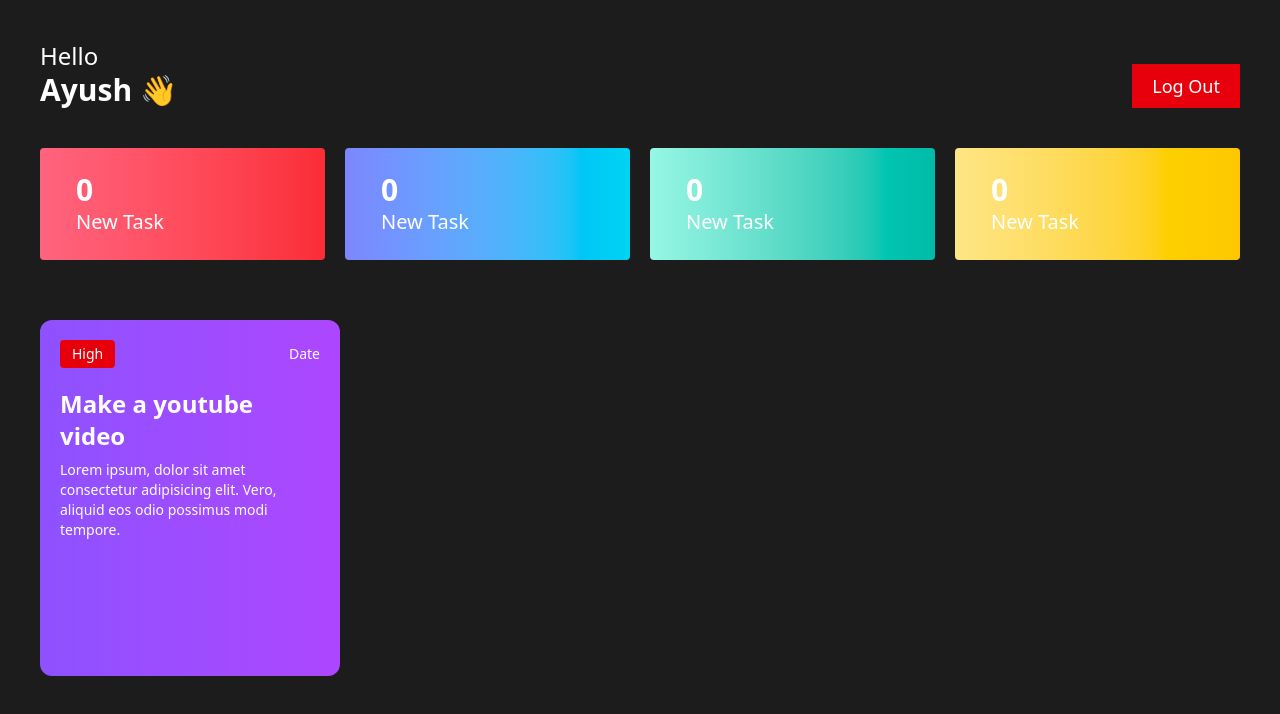
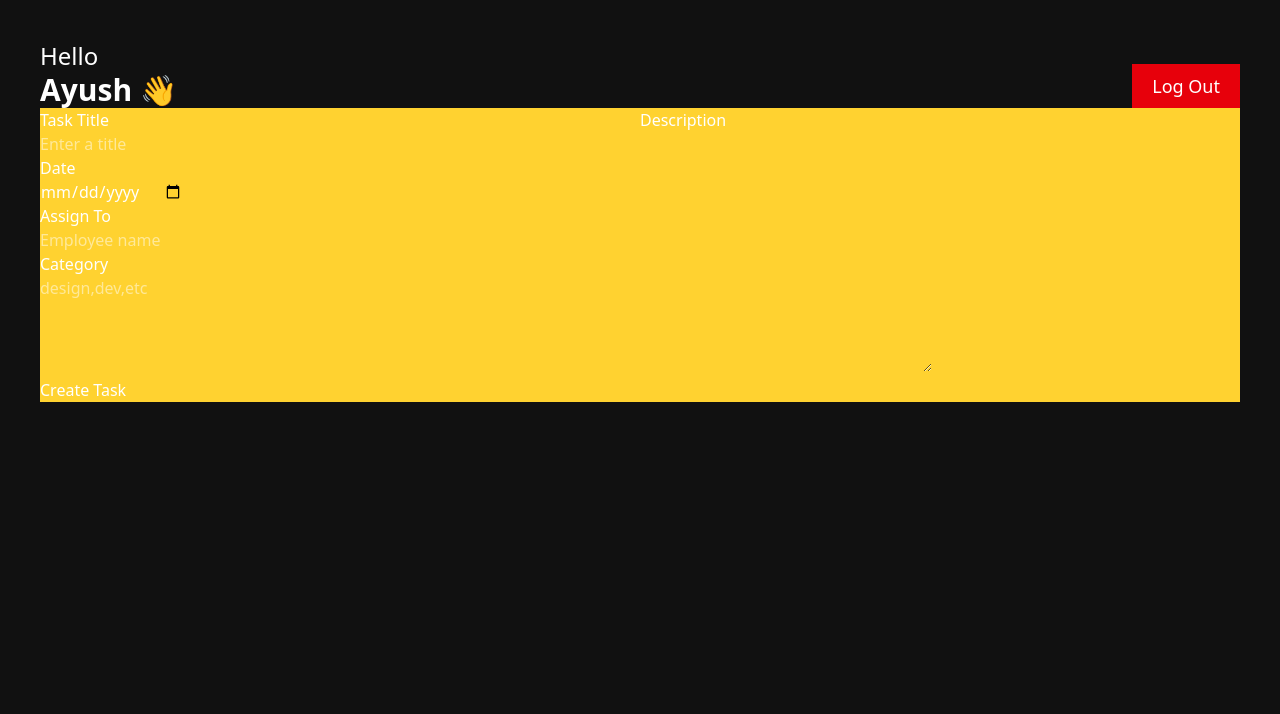
Before and after one commit to AyushGupta2526/EMS-Project, a React (Vite) app: page / in a window 1280 px wide. Shown: the top 714 px of the page. Built offline with nearby package versions, Linux system fonts and the light colour scheme.

Commit message:
Create Admindashboard

```diff
--- a/src/App.jsx
+++ b/src/App.jsx
@@ -1,12 +1,14 @@
 import React from 'react'
 import Login from './components/Auth/Login'
 import EmployeeDashboard from './components/Dashboard/EmployeeDashboard'
+import AdminDashboard from './components/Dashboard/AdminDashboard'
 
 const App = () => {
   return (
    <>
    {/* <Login /> */}
-   <EmployeeDashboard />
+   {/* <EmployeeDashboard /> */}
+   <AdminDashboard />
    </>
   )
 }
--- /dev/null
+++ b/src/components/Dashboard/AdminDashboard.jsx
@@ -0,0 +1,41 @@
+import React from 'react'
+import Header from '../others/Header'
+
+const AdminDashboard = () => {
+  return (
+    <div className='w-full h-screen p-10'>
+      < Header />
+        <div>
+          <form className='flex flex-wrap w-full bg-amber-300 items-start justify-between'>
+            <div className='w-1/2'>
+              <div>
+              <h3>Task Title</h3>
+              <input type='text' placeholder='Enter a title'/>
+            </div>
+              <div>
+              <h3>Date</h3>
+              <input type="date" />
+            </div>
+            <div>
+              <h3>Assign To</h3>
+              <input type='text' placeholder='Employee name'/>
+            </div>
+            <div>
+              <h3>Category</h3>
+              <input type='text' placeholder='design,dev,etc' />
+            </div>
+            </div>
+
+            <div className='w-1/2'>
+              <h3>Description</h3>
+              <textarea name="" id="" cols="30" rows="10"></textarea>
+            </div>
+
+            <button>Create Task</button>
+          </form>
+        </div>
+    </div>
+  )
+}
+
+export default AdminDashboard
--- a/src/components/TaskList/TaskList.jsx
+++ b/src/components/TaskList/TaskList.jsx
@@ -6,7 +6,31 @@ const TaskList = () => {
       <div className='h-full w-[300px] shrink-0 bg-gradient-to-r from-violet-500 to-purple-500 p-5 rounded-xl '>
         <div className='flex items-center justify-between'>
           <h3 className='bg-red-600 text-sm px-3 py-1 rounded '> High</h3>
-          <h4 className='text-sm'>Date</h4>
+          <h4 className='text-sm'>01-01-2026</h4>
+        </div>
+        <h2 className='mt-5 text-2xl font-semibold'>Make a youtube video</h2>
+        <p className='text-sm mt-2'>Lorem ipsum, dolor sit amet consectetur adipisicing elit. Vero, aliquid eos odio possimus modi tempore.</p>
+      </div>
+       <div className='h-full w-[300px] shrink-0 bg-gradient-to-r from-amber-500 to-pink-500 p-5 rounded-xl '>
+        <div className='flex items-center justify-between'>
+          <h3 className='bg-red-600 text-sm px-3 py-1 rounded '> High</h3>
+          <h4 className='text-sm'>01-01-2026</h4>
+        </div>
+        <h2 className='mt-5 text-2xl font-semibold'>Make a youtube video</h2>
+        <p className='text-sm mt-2'>Lorem ipsum, dolor sit amet consectetur adipisicing elit. Vero, aliquid eos odio possimus modi tempore.</p>
+      </div>
+       <div className='h-full w-[300px] shrink-0 bg-gradient-to-r from-indigo-500 to-blue-500 p-5 rounded-xl '>
+        <div className='flex items-center justify-between'>
+          <h3 className='bg-red-600 text-sm px-3 py-1 rounded '> High</h3>
+          <h4 className='text-sm'>01-01-2026</h4>
+        </div>
+        <h2 className='mt-5 text-2xl font-semibold'>Make a youtube video</h2>
+        <p className='text-sm mt-2'>Lorem ipsum, dolor sit amet consectetur adipisicing elit. Vero, aliquid eos odio possimus modi tempore.</p>
+      </div>
+       <div className='h-full w-[300px] shrink-0 bg-gradient-to-r from-green-500 to-teal-500 p-5 rounded-xl '>
+        <div className='flex items-center justify-between'>
+          <h3 className='bg-red-600 text-sm px-3 py-1 rounded '> High</h3>
+          <h4 className='text-sm'>01-01-2026</h4>
         </div>
         <h2 className='mt-5 text-2xl font-semibold'>Make a youtube video</h2>
         <p className='text-sm mt-2'>Lorem ipsum, dolor sit amet consectetur adipisicing elit. Vero, aliquid eos odio possimus modi tempore.</p>
```
Also changed, not shown: src/components/Dashboard/AdminBoard.jsx (deleted).
